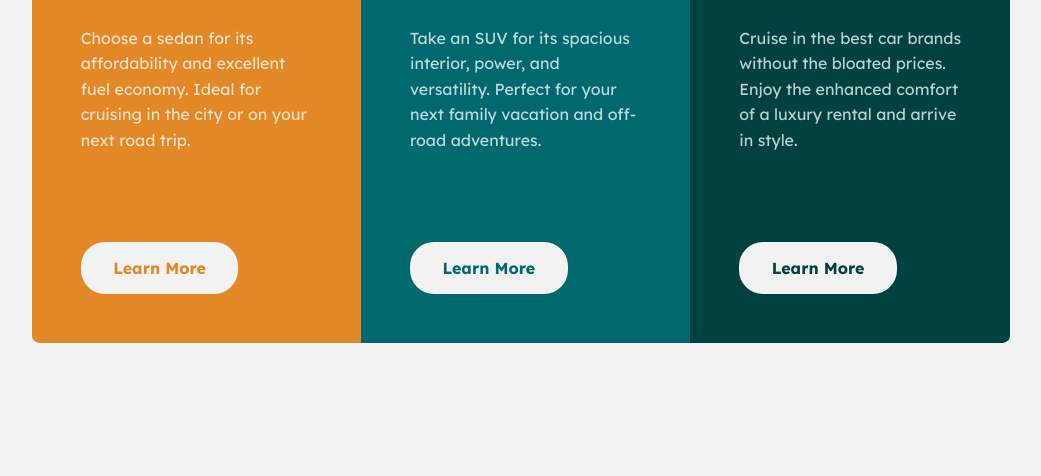
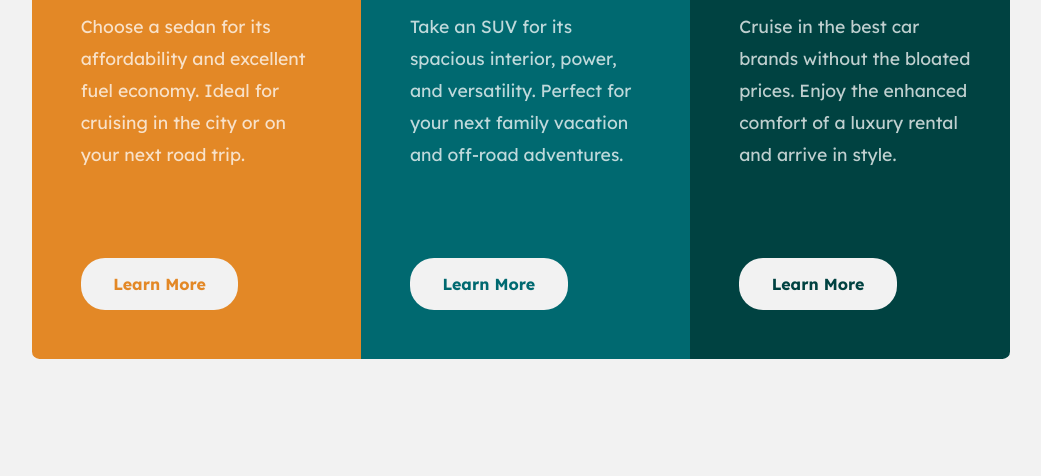
Before and after one commit to jarher/3ColumnsPreviewCardComponent, a plain HTML site: page index.html in a window 1280 px wide. Shown: the part 324-800 px from the top of the page, without its empty margins (119-1160 px from the left). Drawn offline with Linux system fonts and the light colour scheme.

Commit message:
fixed css styles

```diff
--- a/styles.css
+++ b/styles.css
@@ -152,8 +152,8 @@ img {
   }
   .card-description {
     margin-top: 2.58rem;
-    font-size: 1rem;
-    line-height: 1.6rem;
+    font-size: 1.1rem;
+    line-height: 2rem;
   }
   .card-button {
     width: 9.86rem;
```
